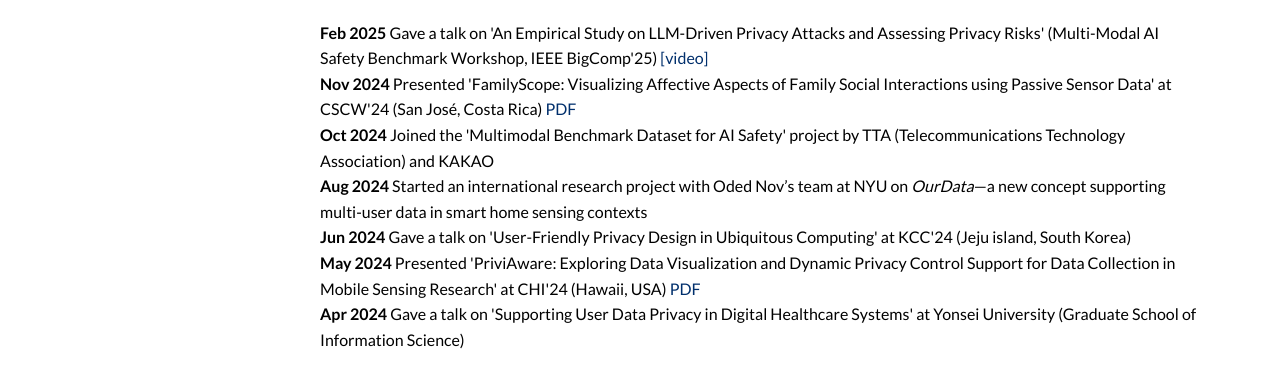
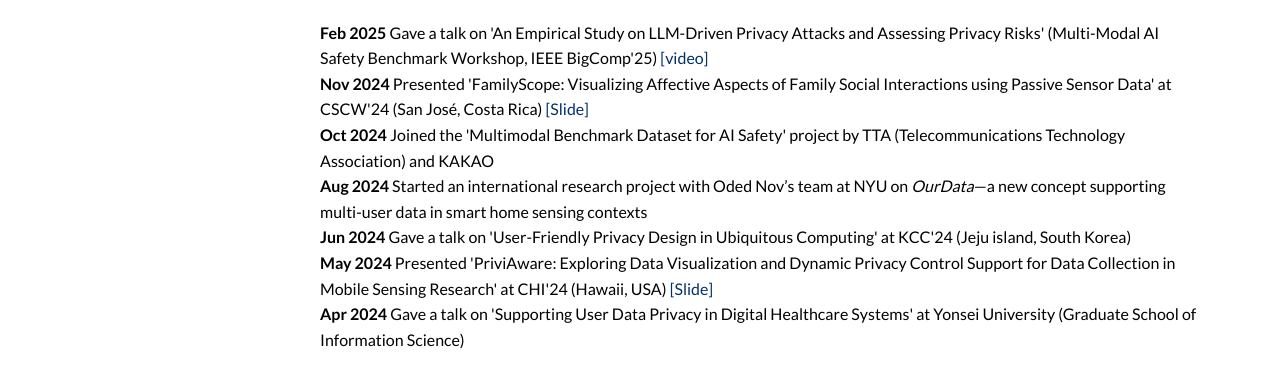
Before and after one commit to hslee90/hslee90.github.io, a Jekyll site: the page built from index.md, in a window 1280 px wide and 900 px high, scrolled down 404 px. Shown: the part 161-548 px from the top of the window. Built offline with Jekyll 4.4.1, drawn with Linux system fonts in a browser that asks for light colours; nearby versions of some CDN libraries.

Commit message:
Update index.md

```diff
--- a/index.md
+++ b/index.md
@@ -50,7 +50,7 @@
 </div>
 <div class="news-item">
   <strong>Nov 2024</strong> Presented 'FamilyScope: Visualizing Affective Aspects of Family Social Interactions using Passive Sensor Data' at CSCW'24 (San José, Costa Rica)
-  <a href="assets/pdf/cscw24.pdf">PDF</a>
+  <a href="assets/pdf/cscw24.pdf">[Slide]</a>
 </div>
 <div class="news-item">
   <strong>Oct 2024</strong> Joined the 'Multimodal Benchmark Dataset for AI Safety' project by TTA (Telecommunications Technology Association) and KAKAO
@@ -63,7 +63,7 @@
 </div>
 <div class="news-item">
   <strong>May 2024</strong> Presented 'PriviAware: Exploring Data Visualization and Dynamic Privacy Control Support for Data Collection in Mobile Sensing Research' at CHI'24 (Hawaii, USA)
-  <a href="assets/pdf/chi24.pdf">PDF</a>
+  <a href="assets/pdf/chi24.pdf">[Slide]</a>
 </div>
 <div class="news-item">
   <strong>Apr 2024</strong> Gave a talk on 'Supporting User Data Privacy in Digital Healthcare Systems' at Yonsei University (Graduate School of Information Science)
```
